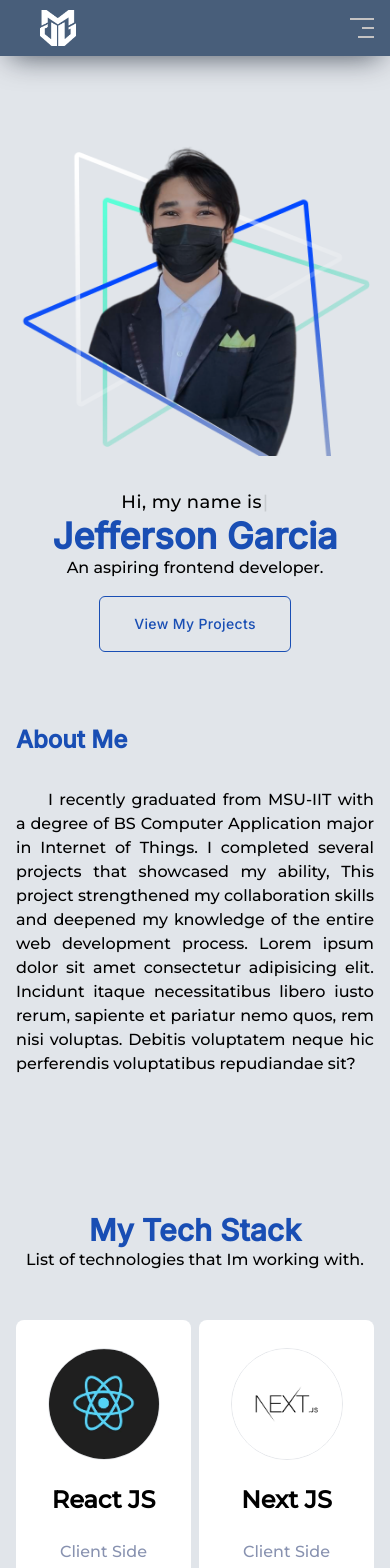
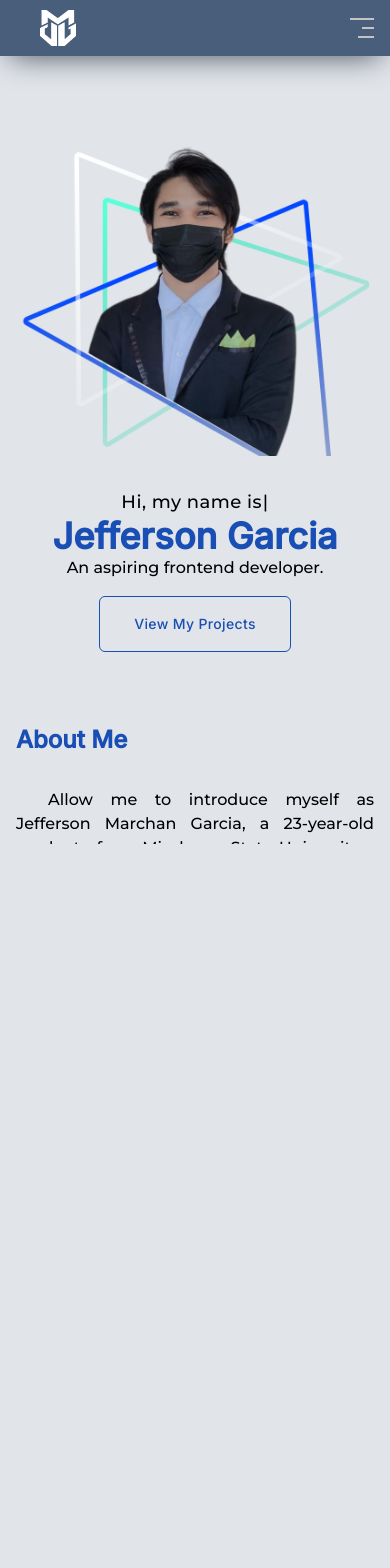
Before and after one commit to Jeffgarcia09/my-portfolio, a Next.js app: page / in a window 390 px wide. Shown: the top 1568 px of the page. After the commit the page ends 844 px from the top, so only its background shows below. Built offline with nearby package versions, Linux system fonts and the light colour scheme.

Commit message:
update the content

```diff
--- a/pages/index.tsx
+++ b/pages/index.tsx
@@ -23,7 +23,7 @@ const Home = () => {
         <meta name="viewport" content="width=device-width, initial-scale=1" />
         <link rel="icon" href={LogoIcon.src} />
       </Head>
-      <main className="w-full h-screen font-bodyFont bg-[#E1E5EA] text-textLight">
+      <main className="w-full h-screen font-bodyFont overflow-x-hidden overflow-y-scroll bg-[#E1E5EA] text-textLight">
         <Navbar />
           <div className="h-[88vh] w-full mx-auto p-4">
             <Middle/>
--- a/src/components/About.tsx
+++ b/src/components/About.tsx
@@ -1,10 +1,12 @@
-import React from "react";
+import React, { useState } from "react";
 import Image from "next/image";
 import Pic from "@/src/assets/img.png";
 import SectionTitle from "./SectionTitle";
 import { AiFillThunderbolt } from "react-icons/ai";
 
 const About = () => {
+  const [showMore, setShowMore] = useState(false);
+
   return (
     <>
       <section
@@ -15,11 +17,68 @@ const About = () => {
         <div className="flex flex-col lgl:flex-row gap-16">
           <div className="w-full text-base text-black font-medium flex flex-col gap-4">
             <p className="indent-8 text-justify">
-              I recently graduated from MSU-IIT with a degree of BS Computer
-              Application major in Internet of Things. I completed several projects that showcased my ability,
-              This project strengthened my collaboration skills and deepened my
-              knowledge of the entire web development process. Lorem ipsum dolor sit amet consectetur adipisicing elit. Incidunt itaque necessitatibus libero iusto rerum, sapiente et pariatur nemo quos, rem nisi voluptas. Debitis voluptatem neque hic perferendis voluptatibus repudiandae sit?
+              Allow me to introduce myself as Jefferson Marchan Garcia, a
+              23-year-old graduate from Mindanao State University – Iligan
+              Institute of Technology with a Bachelor's degree in Computer
+              Application, specializing in Internet of Things. My passion for
+              design has inspired me to pursue a career as a frontend web
+              developer.
             </p>
+            <h3 className="font-titleFont text-[#000] text-xl flex items-center">
+              My Journey:
+            </h3>
+            <p className="indent-8 text-justify">
+              My journey into the world of web development started when I was
+              fascinated by the way websites could bring ideas to life and
+              connect people from around the globe. I embarked on my learning
+              path by immersing myself in various online courses. This allowed
+              me to build a solid foundation, and I soon discovered my true
+              passion.
+            </p>
+            {showMore && (
+              <>
+                <h3 className="font-titleFont text-[#000] text-xl flex items-center">
+                  I Love What I Do:
+                </h3>
+                <p className="indent-8 text-justify">
+                  Being a frontend web developer gives me the opportunity to
+                  combine my passion for technology and design. I find great
+                  satisfaction in turning complex problems into elegant
+                  solutions that not only meet but exceed expectations.
+                  Witnessing users interact with something I've built and
+                  knowing that it positively impacts their lives motivates me to
+                  continuously improve and stay updated with the latest industry
+                  trends.
+                </p>
+                <h3 className="font-titleFont text-[#000] text-xl flex items-center">
+                  Let's Connect:
+                </h3>
+                <p className="indent-8 text-justify">
+                  I'm always eager to expand my network and collaborate on
+                  exciting projects. Whether you're looking for a frontend web
+                  developer to join your team or have a project in mind, I'd
+                  love to hear from you! Let's connect and create something
+                  amazing together.
+                </p>
+              </>
+            )}
+                  <div className="flex">
+        {showMore ? (
+          <button
+            onClick={() => setShowMore(false)}
+            className=" text-textGreen no-underline hover:underline inline-flex relative cursor-pounter h-7 overflow-x-hidden group"
+          >
+            Read Less
+          </button>
+        ) : (
+          <button
+            onClick={() => setShowMore(true)}
+            className="text-textGreen inline-flex relative no-underline hover:underline cursor-pounter h-7 overflow-x-hidden group"
+          >
+            Read More
+          </button>
+        )}
+      </div>
           </div>
         </div>
       </section>
--- a/src/components/Projects.tsx
+++ b/src/components/Projects.tsx
@@ -44,10 +44,7 @@ const Projects = () => {
                 </h3>
               </div>
               <p className="bg-[#112240] text-sm md:text-base p-2 md:p-6 rounded-md">
-                Lorem ipsum dolor sit, amet consectetur adipisicing elit.
-                Possimus, magnam soluta quod laudantium placeat repellat in
-                praesentium, nobis dicta repellendus assumenda quae ab. Illo in
-                quae reiciendis est enim cupiditate?
+              An innovative e-commerce website dedicated to selling fresh fish and delivering it right to your doorstep. This platform aims to make fish purchasing more convenient for the vibrant community of Iligan City, eliminating the need to visit crowded markets during pandemic.
               </p>
               <ul className="text-xs md:text-sm font-titleFont tracking-wide flex gap-2 md:gap-5 justify-between text-black">
                 <li className="flex items-center gap-1 font-medium text-black hover:text-textGreen cursor-pointer duration-300">
@@ -111,11 +108,9 @@ const Projects = () => {
               </p>
               <h3 className="text-2xl text-textGreen font-bold">MoneyCache System</h3>
             </div>
-            <p className="bg-[#112240] text-sm md:text-base p-2 md:p-6 xl:-mr-16 rounded-md">
-              Lorem ipsum dolor sit, amet consectetur adipisicing elit.
-              Possimus, magnam soluta quod laudantium placeat repellat in
-              praesentium, nobis dicta repellendus assumenda quae ab. Illo in
-              quae reiciendis est enim cupiditate?
+            <p className="bg-[#112240] text-left text-sm md:text-base p-2 md:p-6 xl:-mr-16 rounded-md">
+            During my OJT
+            <a className="text-[#c4ff3c]"> @LogicBase Interactive Ent.</a>, we developed a cutting-edge Customer Relation Management System. Throughout this invaluable experience, had the opportunity to hone my skills, especially in utilizing modern frameworks like React, and further refined my expertise in styling.
             </p>
             <ul className="text-xs md:text-sm font-titleFont tracking-wide flex gap-2 md:gap-5 justify-between text-textDark">
               <li className="flex items-center gap-1 font-medium text-black hover:text-textGreen cursor-pointer duration-300">
```
